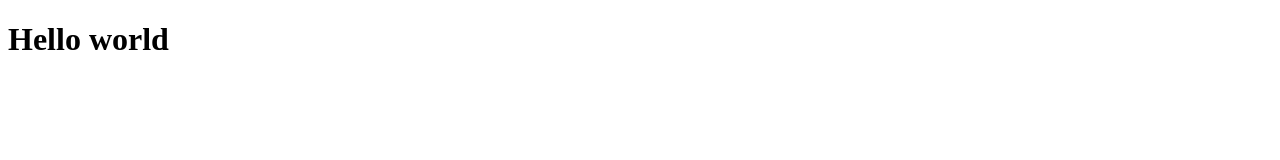
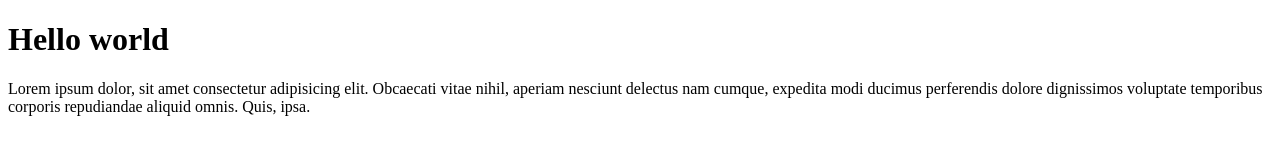
Before and after one commit to alessandrovitorio/teste, a plain HTML site: page lista-1/index.html in a window 1280 px wide. Drawn offline with Linux system fonts and the light colour scheme.

Commit message:
add paragrafo

```diff
--- a/lista-1/index.html
+++ b/lista-1/index.html
@@ -7,5 +7,6 @@
 </head>
 <body>
     <h1>Hello world</h1>
+    <p>Lorem ipsum dolor, sit amet consectetur adipisicing elit. Obcaecati vitae nihil, aperiam nesciunt delectus nam cumque, expedita modi ducimus perferendis dolore dignissimos voluptate temporibus corporis repudiandae aliquid omnis. Quis, ipsa.</p>
 </body>
 </html>
```
